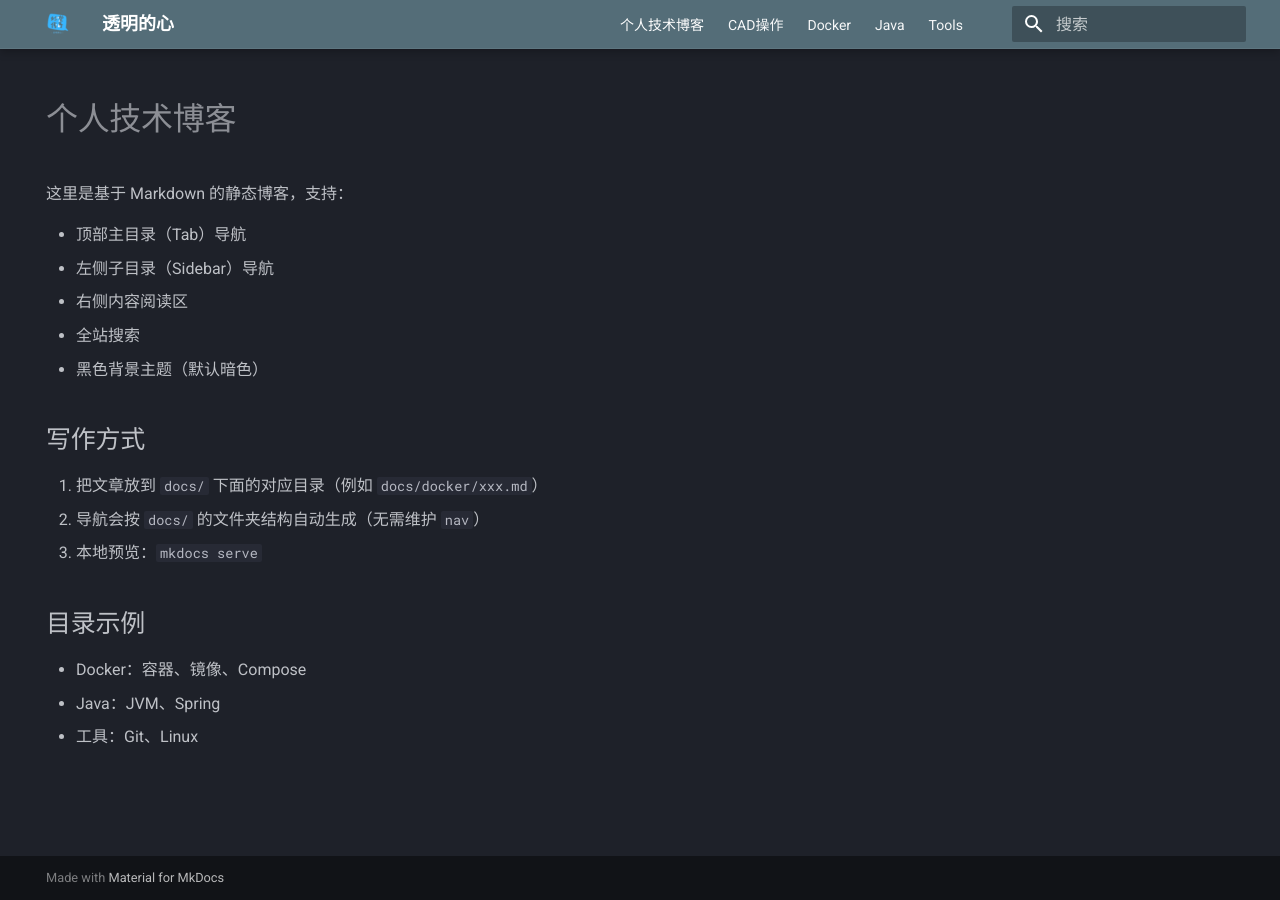
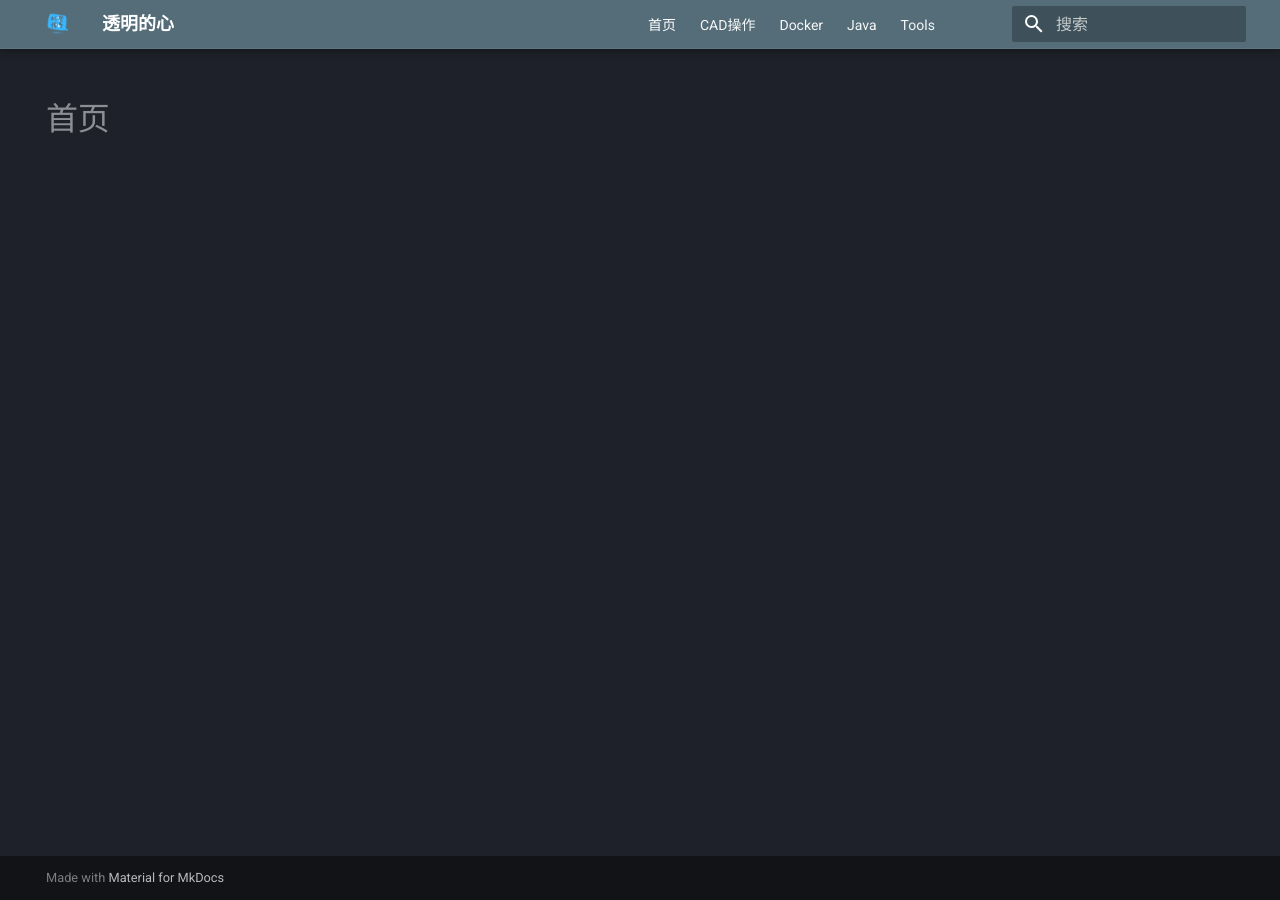
Before and after one commit to wq0713/wq0713.github.io, an MkDocs documentation site: the page built from docs/index.md, in a window 1280 px wide. Built offline with MkDocs 1.6.1 and Material for MkDocs 9.7.7, drawn with Linux system fonts in a browser that asks for light colours.

Commit message:
修改了cad的目录下面的文件

```diff
--- a/docs/index.md
+++ b/docs/index.md
@@ -4,24 +4,4 @@ hide:
   - toc
 ---
 
-# 个人技术博客
-
-这里是基于 Markdown 的静态博客，支持：
-
-- 顶部主目录（Tab）导航
-- 左侧子目录（Sidebar）导航
-- 右侧内容阅读区
-- 全站搜索
-- 黑色背景主题（默认暗色）
-
-## 写作方式
-
-1. 把文章放到 `docs/` 下面的对应目录（例如 `docs/docker/xxx.md`）
-2. 导航会按 `docs/` 的文件夹结构自动生成（无需维护 `nav`）
-3. 本地预览：`mkdocs serve`
-
-## 目录示例
-
-- Docker：容器、镜像、Compose
-- Java：JVM、Spring
-- 工具：Git、Linux
+# 首页
```
Also changed, not shown: docs/CAD操作/ZZQ/zzj.md (renamed from docs/CAD操作/ZZQ/ZZJ.MD).
